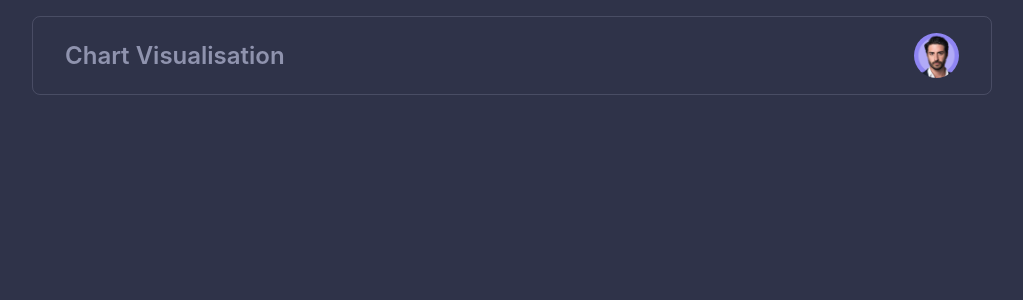
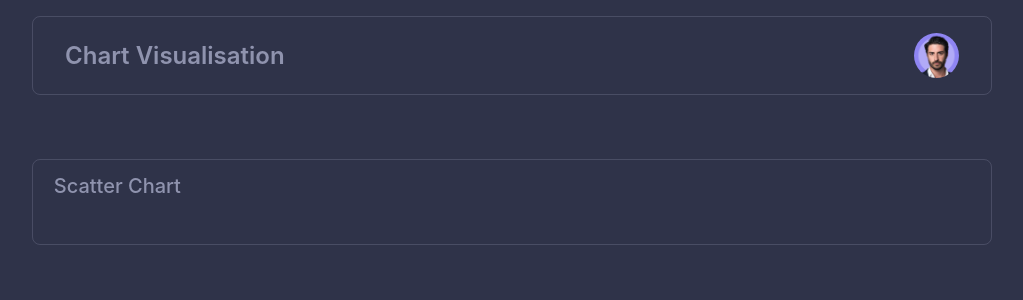
Before and after one commit to MiheerSharma22/visualization-using-d3, a React (Create React App) app in the folder frontend/: page / in a window 1280 px wide. Shown: the top 300 px of the page, without its empty margins (128-1151 px from the left). Built offline with nearby package versions, Linux system fonts and the light colour scheme; no server answers.

Commit message:
added ScatterPLot

```diff
--- a/frontend/src/App.js
+++ b/frontend/src/App.js
@@ -2,6 +2,7 @@ import { useEffect } from "react";
 import "./App.css";
 import getData from "./service-calls/getData";
 import Navbar from "./components/Navbar";
+import ScatterPlot from "./components/ScatterPlot";
 
 function App() {
   let data;
@@ -20,6 +21,7 @@ function App() {
   return (
     <div className="bg-[#2f3349] min-w-screen min-h-screen py-[1rem] flex flex-col gap-[4rem]">
       <Navbar />
+      <ScatterPlot />
     </div>
   );
 }
--- a/frontend/src/components/Navbar.js
+++ b/frontend/src/components/Navbar.js
@@ -1,9 +1,13 @@
-import React from "react";
+import React, { useEffect } from "react";
 import dummyImage from "../assets/dummyUser.png";
 
 const Navbar = () => {
+  useEffect(() => {
+    //eslint-disable-next-line
+  }, []);
+
   return (
-    <div className="w-9/12 mx-auto border border-[rgba(208,212,241,0.16)] flex items-center justify-between px-[2rem] py-[1rem] rounded-lg">
+    <div className="w-9/12 mx-auto border border-borderColor flex items-center justify-between px-[2rem] py-[1rem] rounded-lg">
       <p className="text-textColor text-2xl font-semibold">
         Chart Visualisation
       </p>
--- a/frontend/src/components/ScatterPlot.js
+++ b/frontend/src/components/ScatterPlot.js
@@ -1,7 +1,12 @@
 import React from "react";
 
 const ScatterPlot = () => {
-  return <div>ScatterPlot</div>;
+  return (
+    <div className="w-9/12 mx-auto flex flex-col gap-[2rem] border border-borderColor px-[1.3rem] py-[0.75rem] rounded-lg">
+      <p className="text-textColor text-xl font-medium">Scatter Chart</p>
+      <div id="container"></div>
+    </div>
+  );
 };
 
 export default ScatterPlot;
--- a/frontend/tailwind.config.js
+++ b/frontend/tailwind.config.js
@@ -5,6 +5,7 @@ module.exports = {
     extend: {
       colors: {
         textColor: "rgba(208,212,241,0.6)",
+        borderColor: "rgba(208,212,241,0.16)",
       },
     },
   },
```
